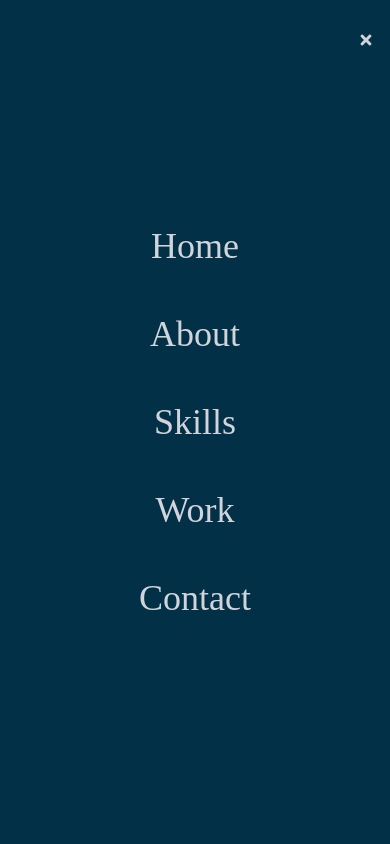
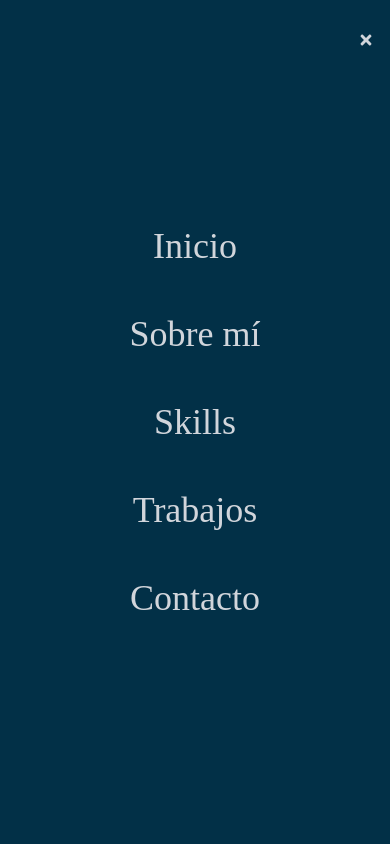
Before and after one commit to carletito14/portfolio, a React (Create React App) app: page / in a window 390 px wide. Both pictures are taken after a click on the element 366 px from the left and 40 px from the top of the page. Shown: the top 844 px of the page. Built offline with nearby package versions, Linux system fonts and the light colour scheme.

Commit message:
navbar language added

```diff
--- a/src/components/Navbar.jsx
+++ b/src/components/Navbar.jsx
@@ -77,31 +77,35 @@ const Navbar = () => {
             >
                 <li className='py-6 text-4xl'>
                     <Link onClick={handleClick} to='home' smooth={true} duration={500}>
-                        Home
+                        {t("navbar.home")}
                     </Link>
                 </li>
                 <li className='py-6 text-4xl'>
                     {' '}
                     <Link onClick={handleClick} to='about' smooth={true} duration={500}>
-                        About
+                        {t("navbar.about")}
+
                     </Link>
                 </li>
                 <li className='py-6 text-4xl'>
                     {' '}
                     <Link onClick={handleClick} to='skills' smooth={true} duration={500}>
-                        Skills
+                        {t("navbar.skills")}
+
                     </Link>
                 </li>
                 <li className='py-6 text-4xl'>
                     {' '}
                     <Link onClick={handleClick} to='work' smooth={true} duration={500}>
-                        Work
+                        {t("navbar.work")}
+
                     </Link>
                 </li>
                 <li className='py-6 text-4xl'>
                     {' '}
                     <Link onClick={handleClick} to='contact' smooth={true} duration={500}>
-                        Contact
+                        {t("navbar.contact")}
+
                     </Link>
                 </li>
             </ul>
```
